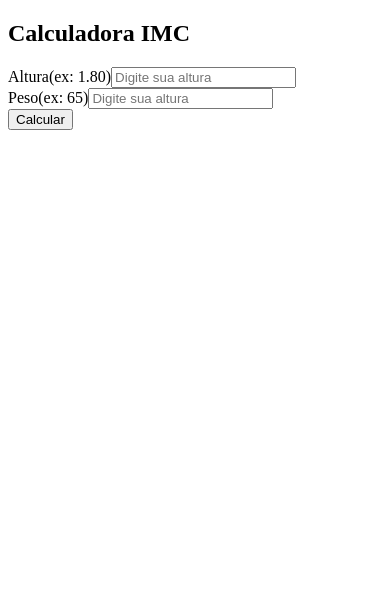
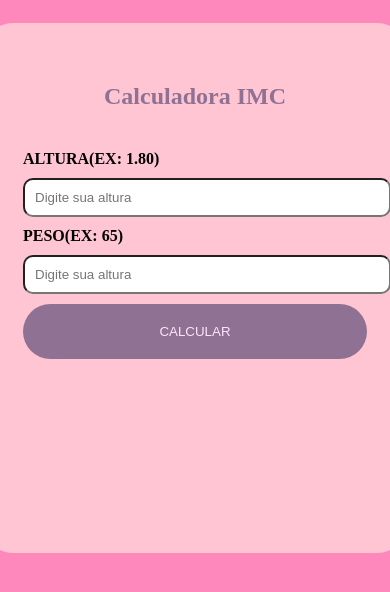
Before and after one commit to Maria-Druzeic/Projeto1, a React (Vite) app: page / in a window 390 px wide. Shown: the top 592 px of the page. Built offline with nearby package versions, Linux system fonts and the light colour scheme.

Commit message:
Estilo: estilizando o body

```diff
--- a/src/App.jsx
+++ b/src/App.jsx
@@ -1,6 +1,9 @@
 import {useEffect, useState} from 'react'
 import Header from './components/Header'
 import Resultado from './components/Resultado'
+import './css/global.css'
+import './css/estilo.css'
+
 
 function App() {
 
--- a/src/components/Header.jsx
+++ b/src/components/Header.jsx
@@ -1,3 +1,6 @@
+import '../css/global.css'
+import '../css/header.css'
+
 const Header = () => {
     return (
         <div className="header">
--- a/src/components/Resultado.jsx
+++ b/src/components/Resultado.jsx
@@ -1,3 +1,5 @@
+import '../css/global.css'
+import '../css/resultado.css'
 // DESESTRUTURANDO O RESULTADO PARA PEGAR O VALOR
 const Tabela =({resultado}) => {
     const valor=parseFloat(resultado);
--- /dev/null
+++ b/src/css/estilo.css
@@ -0,0 +1,57 @@
+.box{
+    display:flex;
+    flex-direction:column;
+    background:var(--bgColor1);
+    width:400px;
+    height:450px;
+    border-radius:30px;
+    padding:40px;
+}
+form{
+    display: flex;
+    flex-direction:column;
+}
+.span{
+    font-size:1rem;
+    font-weight:600;
+}
+
+label{
+    display:block;
+    margin-bottom:10px;
+    font-weight:900;
+    text-transform:uppercase;
+}
+
+input{
+    width:100%;
+    padding:10px;
+    outline-color:aqua;
+    border-radius:10px;
+    margin-bottom:10px;
+    border:1px solid bold;
+}
+
+button{
+    border: none;
+    background:var(--fontColor1);
+    color:var(--fontColor);
+    padding:20px;
+    border-radius:30px;
+    text-transform:uppercase;
+    margin-top:20px;
+}
+button:hover{
+    background:pink;
+    color:var(--bgColor2);
+    font-weight:900;
+}
+
+@media (max-width:500px){
+    .box{
+        width:100%;
+    }
+    button{
+        margin-top:0;
+    }
+}
--- /dev/null
+++ b/src/css/global.css
@@ -0,0 +1,24 @@
+/* VARIAVEIS GLOBAIS */
+:root {
+    --fontColor:#FFE3FC;
+    --fontColor1:#8f7193;
+    --bgColor1:#FFC5D3;
+    --bgColor2:#FE88BC;
+}
+body{
+    background: var(--bgColor2)
+}
+
+.container{
+    display:flex;
+    flex-direction:column;
+    height:100vh;
+    align-items:center;
+    justify-content:center;
+}
+@media (max-width: 500px){
+    .container{
+        justify-content:start;
+        padding:15px;
+    }
+}
--- /dev/null
+++ b/src/css/header.css
@@ -0,0 +1,5 @@
+.header{
+    text-align:center;
+    margin-bottom:20px;
+    color:var(--fontColor1)
+}
--- /dev/null
+++ b/src/css/resultado.css
@@ -0,0 +1,20 @@
+.resultado{
+    margin-top:20px;
+    width:400px;
+    padding:10px;
+    background:var(--bgColor1);
+    border-radius:20px;
+    text-align:center;
+    color:var(--fontColor1);
+}
+.imcSpan{
+    color:var(--fontColor2);
+}
+.tabela{
+    background:var(--bgColor2);
+    margin-top:30px;
+    width:400px;
+    border-radius:20px;
+    text-align:center;
+    border-spacing:0;
+}
```
